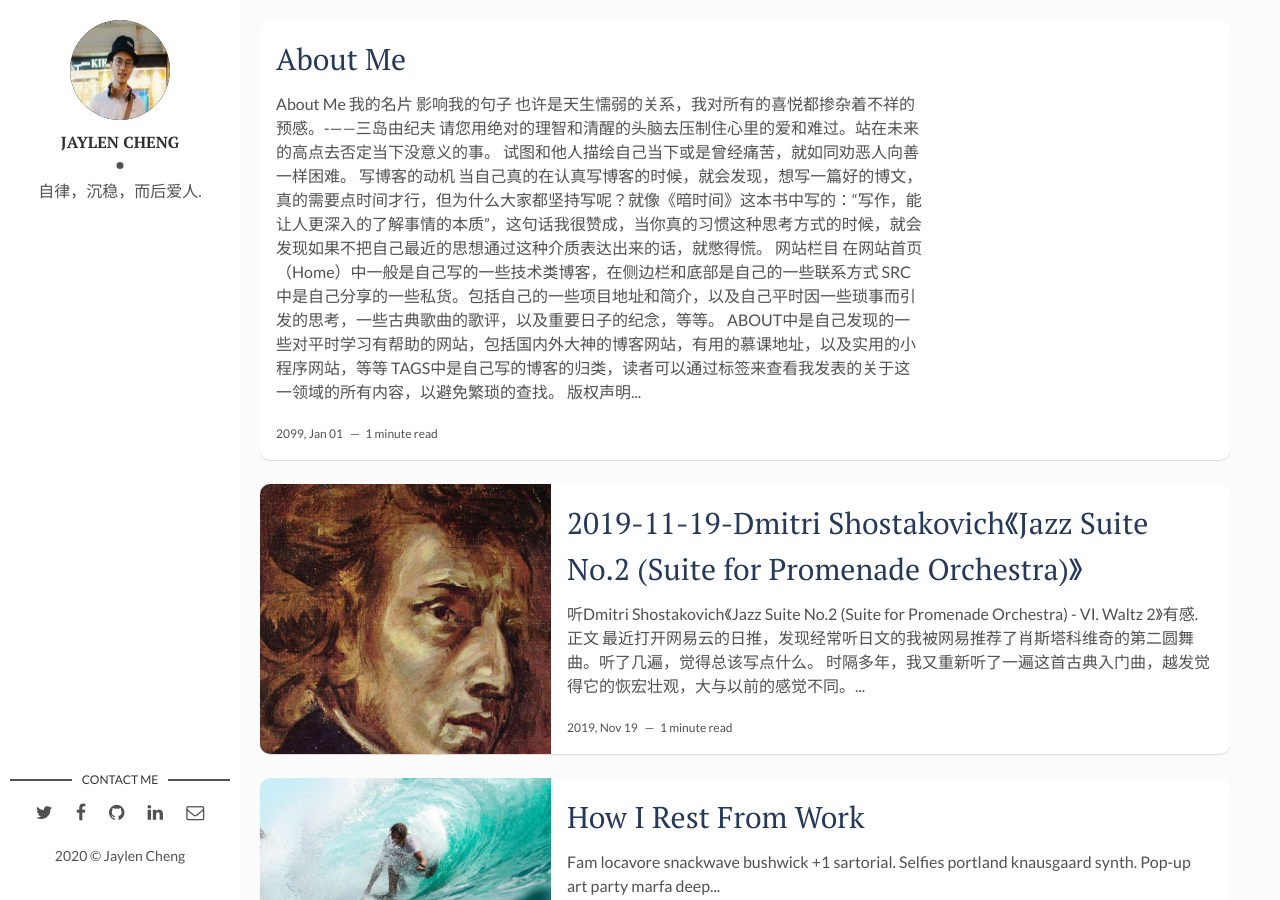
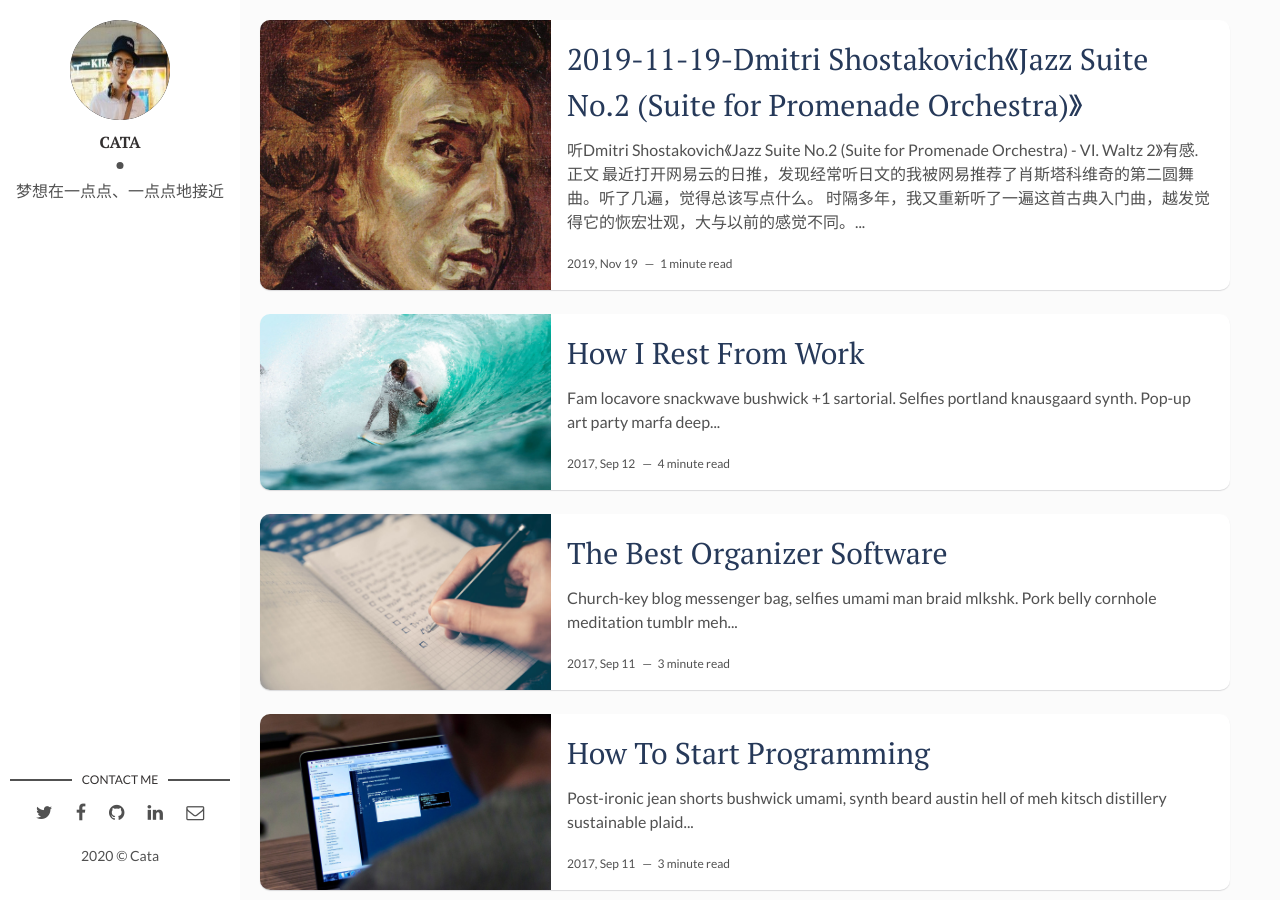
Before and after one commit to jaylencheng/Mybooks, a Jekyll site: the page built from index.html, in a window 1280 px wide and 900 px high. Built offline with Jekyll 4.4.1, drawn with Linux system fonts in a browser that asks for light colours; the list of posts is cut into pages by our own code.

Commit message:
make some changes

````diff
--- a/_config.yml
+++ b/_config.yml
@@ -7,9 +7,9 @@ url: "jaylencheng.github.io" # the base hostname & protocol for your site, e.g.
 site-twitter: #if your site has a twitter account, enter it here
 
 # Author Settings
-author: Jaylen Cheng # add your name
+author: Cata # add your name
 author-img: 1.jpg # add your photo
-about-author: 自律，沉稳，而后爱人. # add description
+about-author: 梦想在一点点、一点点地接近 # add description
 social-twitter: # add your Twitter handle
 social-facebook: # add your Facebook handle
 social-github: jaylencheng # add your Github handle
--- a/_posts/2099-01-01-About-Me(Set-As-Top).markdown
+++ /dev/null
@@ -1,59 +0,0 @@
----
-layout: post
-title: "About Me"
-date: 2099-1-1 13:32:20 +0300
-description: 关于我自己，关于这个博客，关于我的博文. # Add post description (optional)
-img:  # Add image post (optional)
----
-# About Me
-## 我的名片
-![1](https://img-blog.csdnimg.cn/20191216200155246.png?x-oss-process=image/watermark,type_ZmFuZ3poZW5naGVpdGk,shadow_10,text_aHR0cHM6Ly9ibG9nLmNzZG4ubmV0L3FxXzQwMDkwODU5,size_16,color_FFFFFF,t_70)
-## 影响我的句子
-1. 也许是天生懦弱的关系，我对所有的喜悦都掺杂着不祥的预感。-——三岛由纪夫
-2. 请您用绝对的理智和清醒的头脑去压制住心里的爱和难过。站在未来的高点去否定当下没意义的事。
-3. 试图和他人描绘自己当下或是曾经痛苦，就如同劝恶人向善一样困难。
-
-# 写博客的动机
-当自己真的在认真写博客的时候，就会发现，想写一篇好的博文，真的需要点时间才行，但为什么大家都坚持写呢？就像《暗时间》这本书中写的：“写作，能让人更深入的了解事情的本质”，这句话我很赞成，当你真的习惯这种思考方式的时候，就会发现如果不把自己最近的思想通过这种介质表达出来的话，就憋得慌。
-
-# 网站栏目
-1. 在[网站首页（Home）](http://jaylencheng.github.io/)中一般是自己写的一些技术类博客，在侧边栏和底部是自己的一些联系方式
-2. [SRC](http://jaylencheng.github.io/Mybooks/)中是自己分享的一些私货。包括自己的一些项目地址和简介，以及自己平时因一些琐事而引发的思考，一些古典歌曲的歌评，以及重要日子的纪念，等等。
-3. [ABOUT](http://jaylencheng.github.io/about/)中是自己发现的一些对平时学习有帮助的网站，包括国内外大神的博客网站，有用的慕课地址，以及实用的小程序网站，等等
-4. [TAGS](http://jaylencheng.github.io/tags)中是自己写的博客的归类，读者可以通过标签来查看我发表的关于这一领域的所有内容，以避免繁琐的查找。
-
-# 版权声明
-本站所有未注明出处的文章即原创文章，遵循 [CC 4.0 BY-SA](http://creativecommons.org/licenses/by-sa/4.0/) 版权协议，
-在转载本站文章时，您可以添加HTML代码来让每篇文章自动添加“转载声明”，代码如下:
-```html
-<div style="background:#ff6a00; color:#0; font-size:small;">
-    <p >
-            作者：
-            <a href="http://jaylencheng.github.io/">Jaylen Cheng</a>
-    </p>
-    <p >
-            出处：
-            <a href="http://jaylencheng.github.io/">http://www.github.com/jaylencheng/></a>
-    </p>
-    <p >
-            关于作者：理论通信狗一枚，请多指教！
-    </p>
-
-    <p >
-             本文版权归作者所有，欢迎转载，但未经作者同意必须保留此段声明，且在文章页面明显位置给出,
-             <a href="#" onclick="Curgo()" style="background:#b6ff00; color:#0; font-size:medium;">原文链接</a>
-             如有问题， 可邮件（jaylencheng@outlook.com）咨询.
-    </p>
-
-
-    <script type="text/javascript">
-     function    Curgo()
-     {
-         window.open(window.location.href);
-     }
-    </script>
-</div>
-```
-感谢你看到这里.
-
-希望各位能够喜欢我的文章，并能从中获得一些收获。
````
Also changed, not shown: _posts/Update-Logs.markdown (added, +97 -0 lines).
